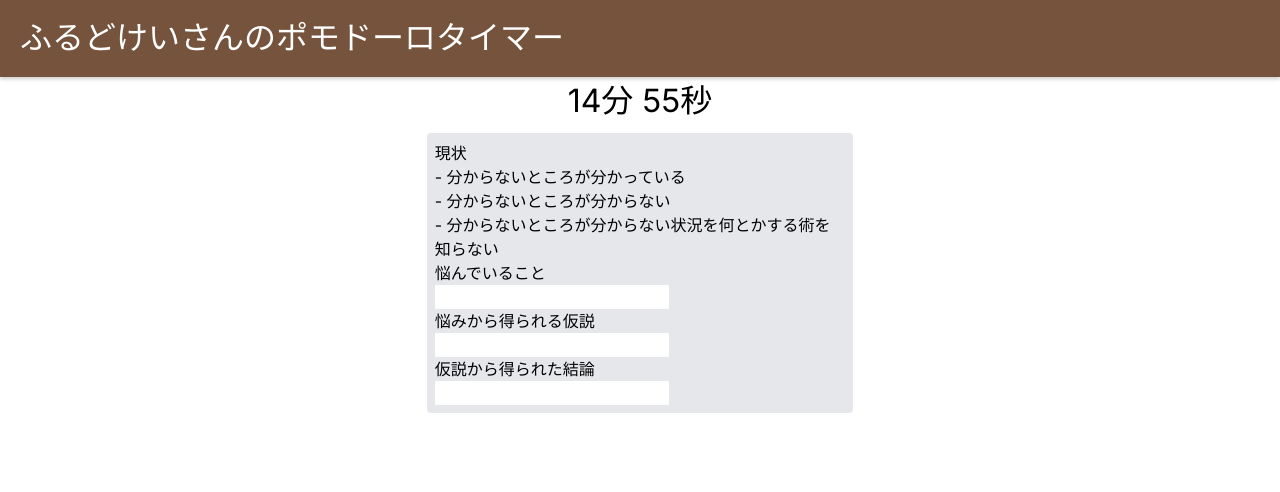
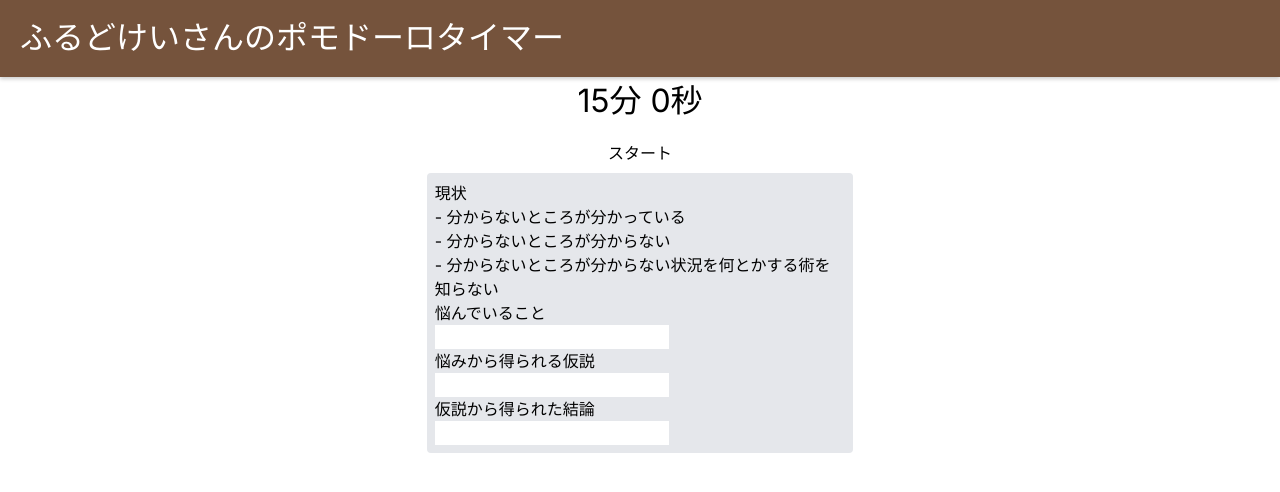
Before and after one commit to scla-sagauniv/univ_debut, a Next.js app: page /playTimer in a window 1280 px wide. Shown: the top 492 px of the page. Built offline with nearby package versions, Linux system fonts and the light colour scheme.

Commit message:
[add]start and stop button

```diff
--- a/components/Timer.js
+++ b/components/Timer.js
@@ -2,10 +2,12 @@
 import { useState, useEffect } from 'react';
 
 const Timer = () => {
-  const [time, setTime] = useState(900); // 初期値は900秒 (15分)
-  const [Run, setRun] = useState(false);
+  const [time, setTime] = useState(900);
+  const [run, setRun] = useState(false);
   useEffect(() => {
-    const countDown = setInterval(() => {
+    let countDown;
+    if(run){
+    countDown = setInterval(() => {
       setTime(Time => {
         if (Time === 0) {
           clearInterval(countDown);
@@ -15,19 +17,42 @@ const Timer = () => {
         return Time - 1;
       });
     }, 1000);
-
+  }
     return () => {
       clearInterval(countDown);
     };
-  }, []);
+  }, [run]);
 
-  const minute = Math.floor(time / 60);
-  const second = time - minute * 60;
+  const Start = () => {
+    setRun(true);
+  };
 
+  const Stop = () => {
+    setRun(false);
+  };
+const minute = Math.floor(time / 60);
+const second = time - minute * 60;
   return (
     <div>
-      <h2 style={{ fontSize: '2rem' }}> {minute}分 {second}秒</h2>
+    <h2 style={{ fontSize: '2rem' }}>
+      {minute}分 {second}秒
+    </h2>
+    <div className="flex justify-center mt-4">
+      {run ? (
+        <button
+          onClick={Stop}
+        >
+          ストップ
+        </button>
+      ) : (
+        <button
+          onClick={Start}
+        >
+          スタート
+        </button>
+      )}
     </div>
+  </div>
   );
 };
 
```
